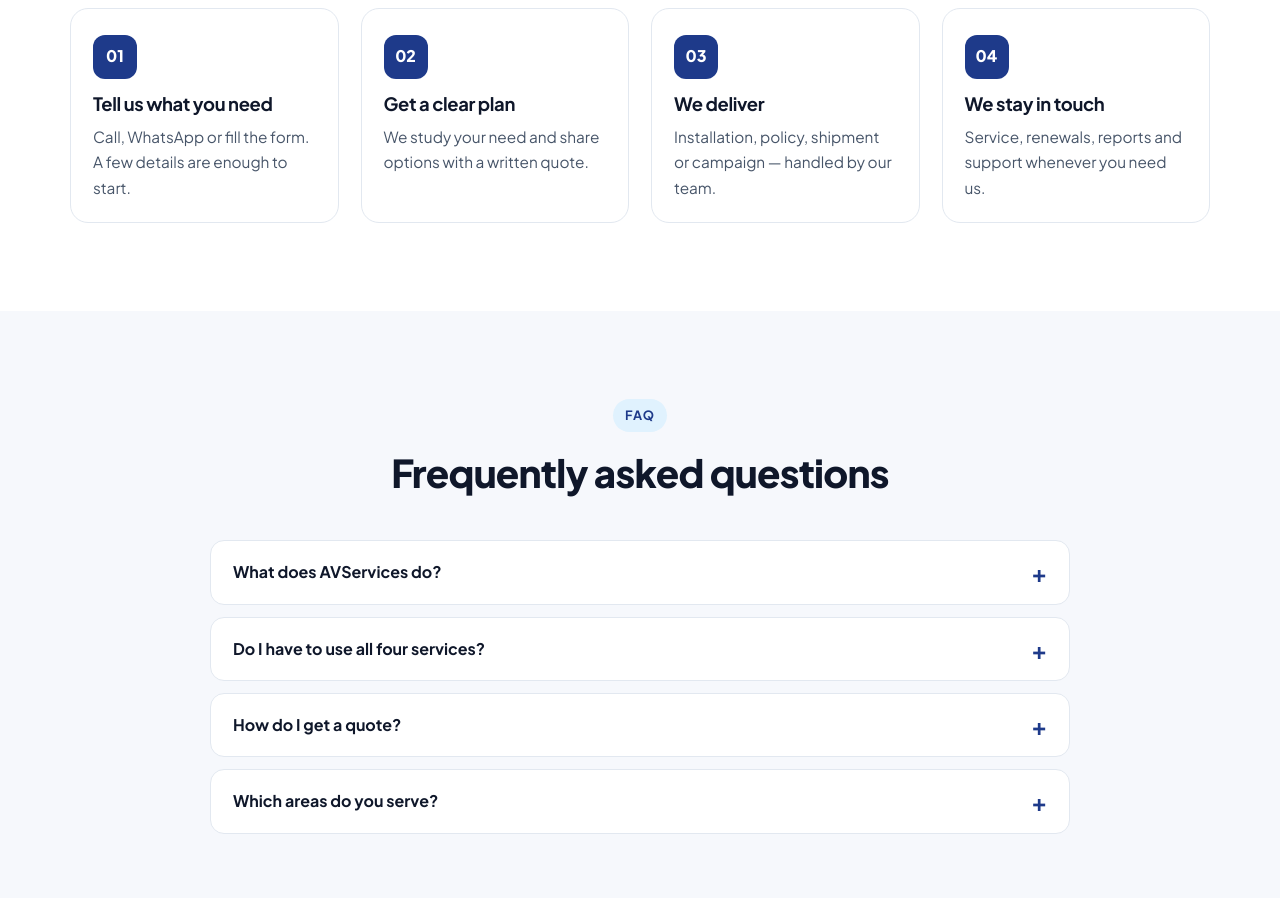
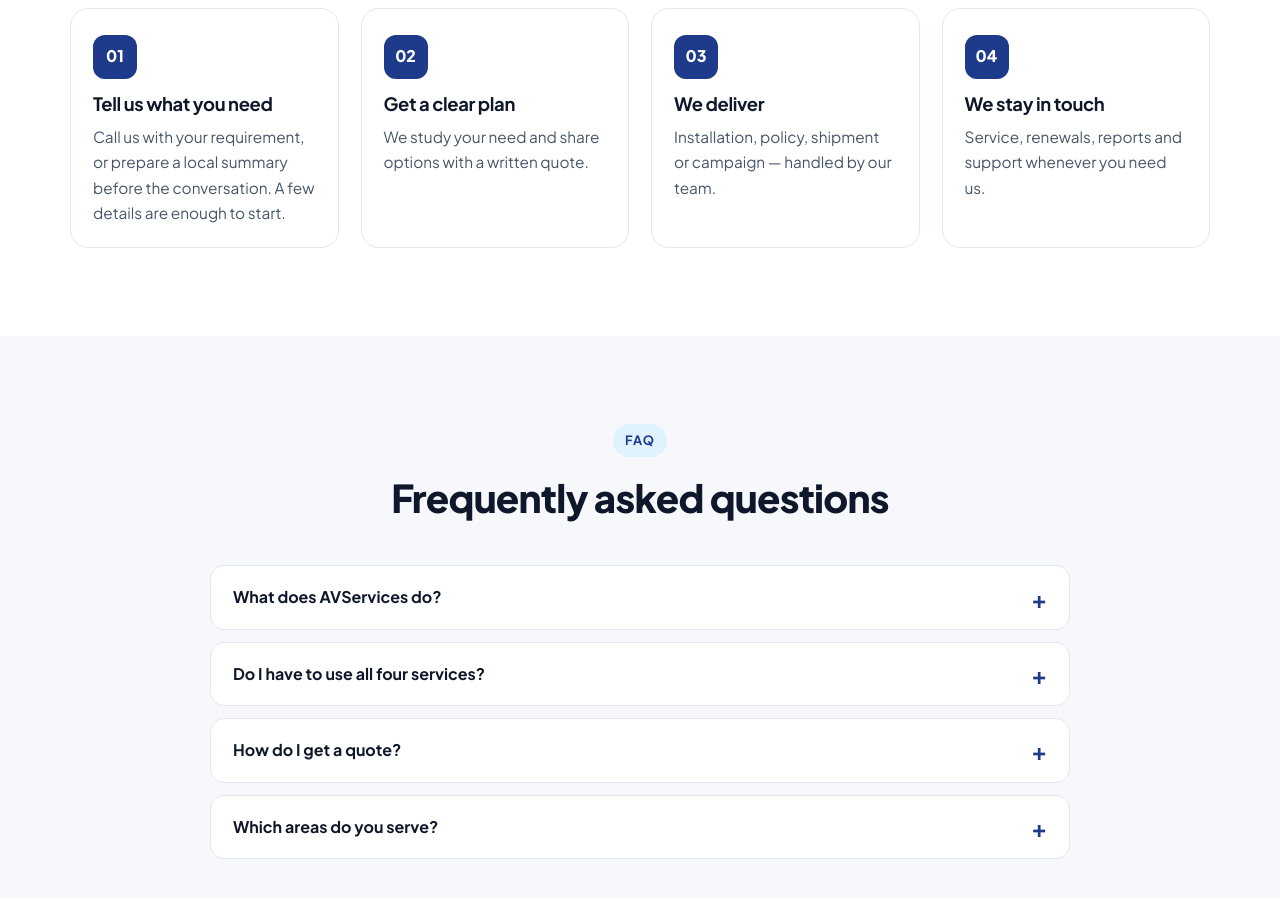
Before and after one commit to The-Aditya-Kadam/AVServices, a plain HTML site: page index.html in a window 1280 px wide. Shown: the part 2860-3758 px from the top of the page. Drawn offline with Linux system fonts and the light colour scheme.

Commit message:
Clarify call-first enquiry instructions

```diff
--- a/index.html
+++ b/index.html
@@ -148,7 +148,7 @@
       <h2>Simple from the first call</h2>
     </div>
     <div class="steps">
-      <div class="step reveal"><h3>Tell us what you need</h3><p>Call, WhatsApp or fill the form. A few details are enough to start.</p></div>
+      <div class="step reveal"><h3>Tell us what you need</h3><p>Call us with your requirement, or prepare a local summary before the conversation. A few details are enough to start.</p></div>
       <div class="step reveal"><h3>Get a clear plan</h3><p>We study your need and share options with a written quote.</p></div>
       <div class="step reveal"><h3>We deliver</h3><p>Installation, policy, shipment or campaign — handled by our team.</p></div>
       <div class="step reveal"><h3>We stay in touch</h3><p>Service, renewals, reports and support whenever you need us.</p></div>
```
